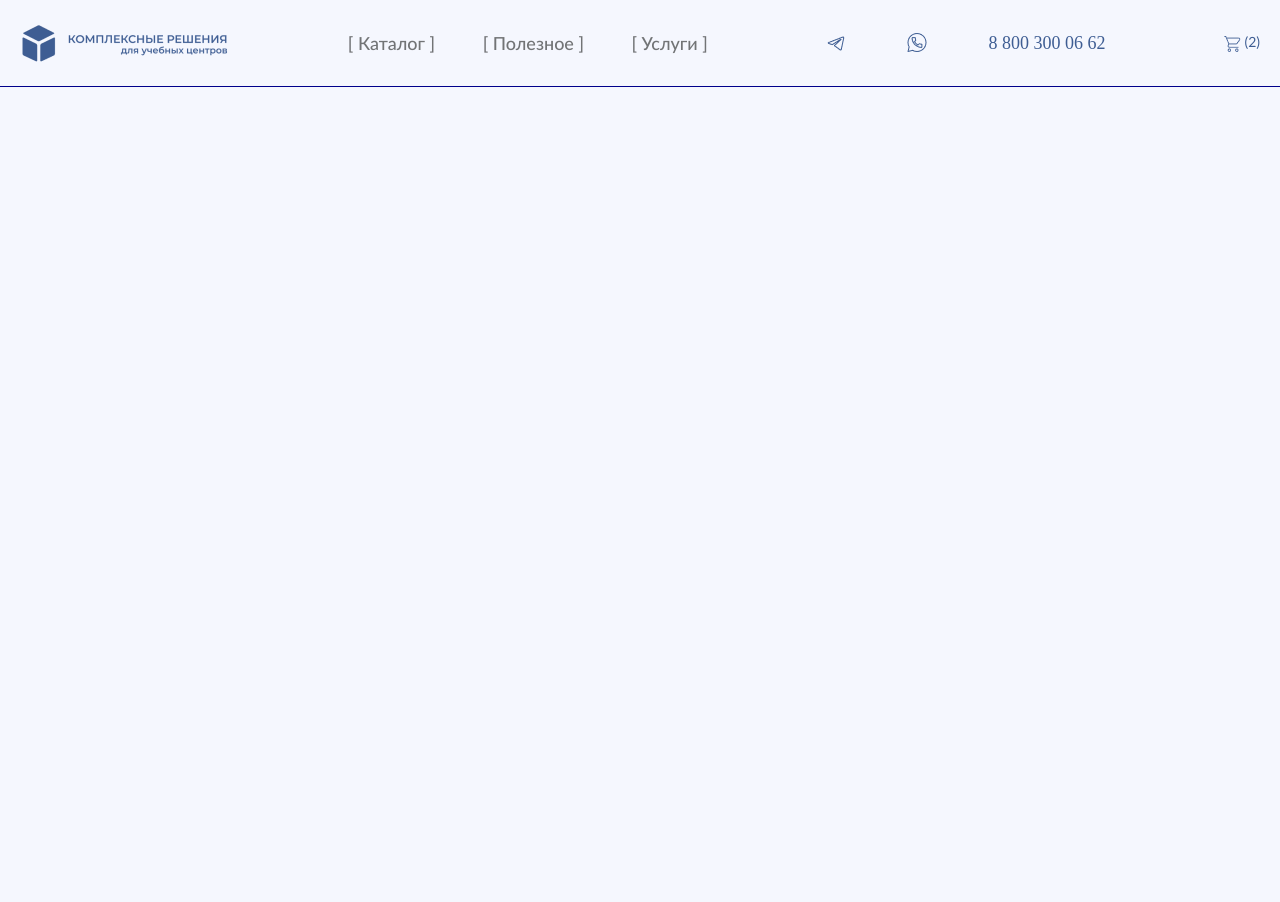
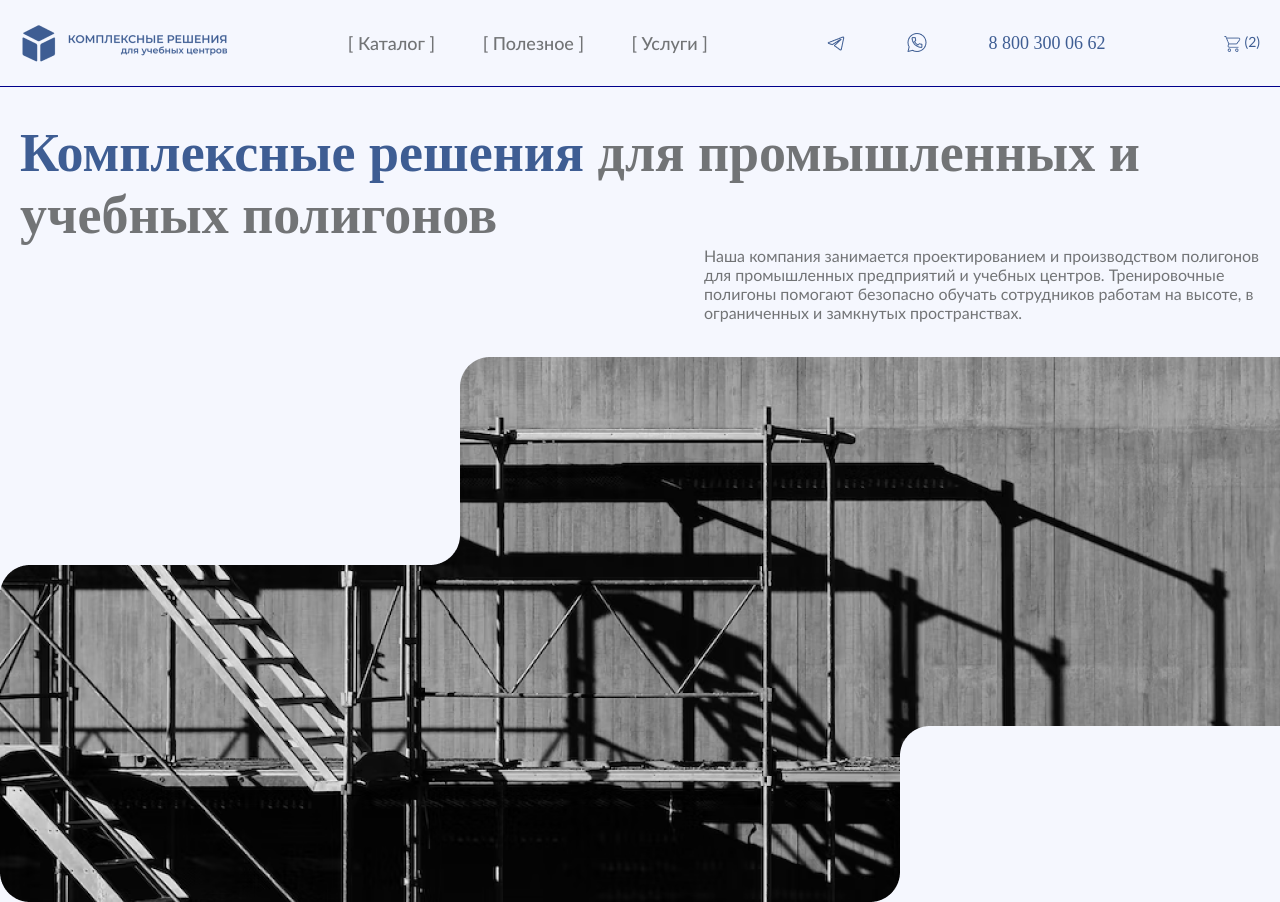
Before and after one commit to goodman222/Kompleks, a plain HTML site: page main-page/index.html in a window 1280 px wide. Before the commit the page ends 800 px from the top, so only its background shows below. Drawn offline with Linux system fonts and the light colour scheme; a web font is replaced by a local one.

Commit message:
Промежуточный

```diff
--- a/main-page/index.html
+++ b/main-page/index.html
@@ -47,5 +47,16 @@
     </header>
 
 
+    <div class="text-1">
+        <h1><span>Комплексные решения</span> для промышленных и учебных полигонов</h1>
+        <p>Наша компания занимается проектированием и производством полигонов для промышленных предприятий и учебных центров. Тренировочные полигоны помогают безопасно обучать сотрудников работам на высоте,
+            в ограниченных и замкнутых пространствах.</p>
+    </div>
+
+    <div class="main-category">
+        <div class="main-category-block"></div>
+        <div class="main-category-block"></div>
+    </div>
+
 </body>
 </html>
--- a/main-page/scss/main.scss
+++ b/main-page/scss/main.scss
@@ -63,8 +63,54 @@ header {
                 font-size: 14px;
                 color: $darkBlue;
             }
+
+            a {
+                display: block;
+                height: 21px;
+                width: 40px;
+                position: absolute;
+            }
         }
 
     }
 
 }
+
+.text-1 {
+    margin-top: 35px;
+    padding: 0 20px;
+    width: 100%;
+    max-width: 1920px;
+    display: flex;
+    flex-direction: column;
+
+    h1 {
+        font-family: 'Tektur';
+        font-size: 54px;
+        font-weight: 600;
+        color: $darkGrey;
+        span {
+            color: $darkBlue;
+        }
+    }
+
+    p {
+        font-family: 'Lato';
+        font-size: 16px;
+        font-weight: 400;
+        color: $darkGrey;
+        width: 556px;
+        align-self: flex-end;
+    }
+}
+
+.main-category {
+    margin-top: 35px;
+    padding: 0 20px;
+    width: 100%;
+    max-width: 1920px;
+    height: 545px;
+    display: flex;
+    flex-direction: column;
+    background-image: url("/../img/block-2.png");
+}
```
Also changed, not shown: img/block-2.png (added), main-page/css/main.css, main-page/scss/_font.css (added).
